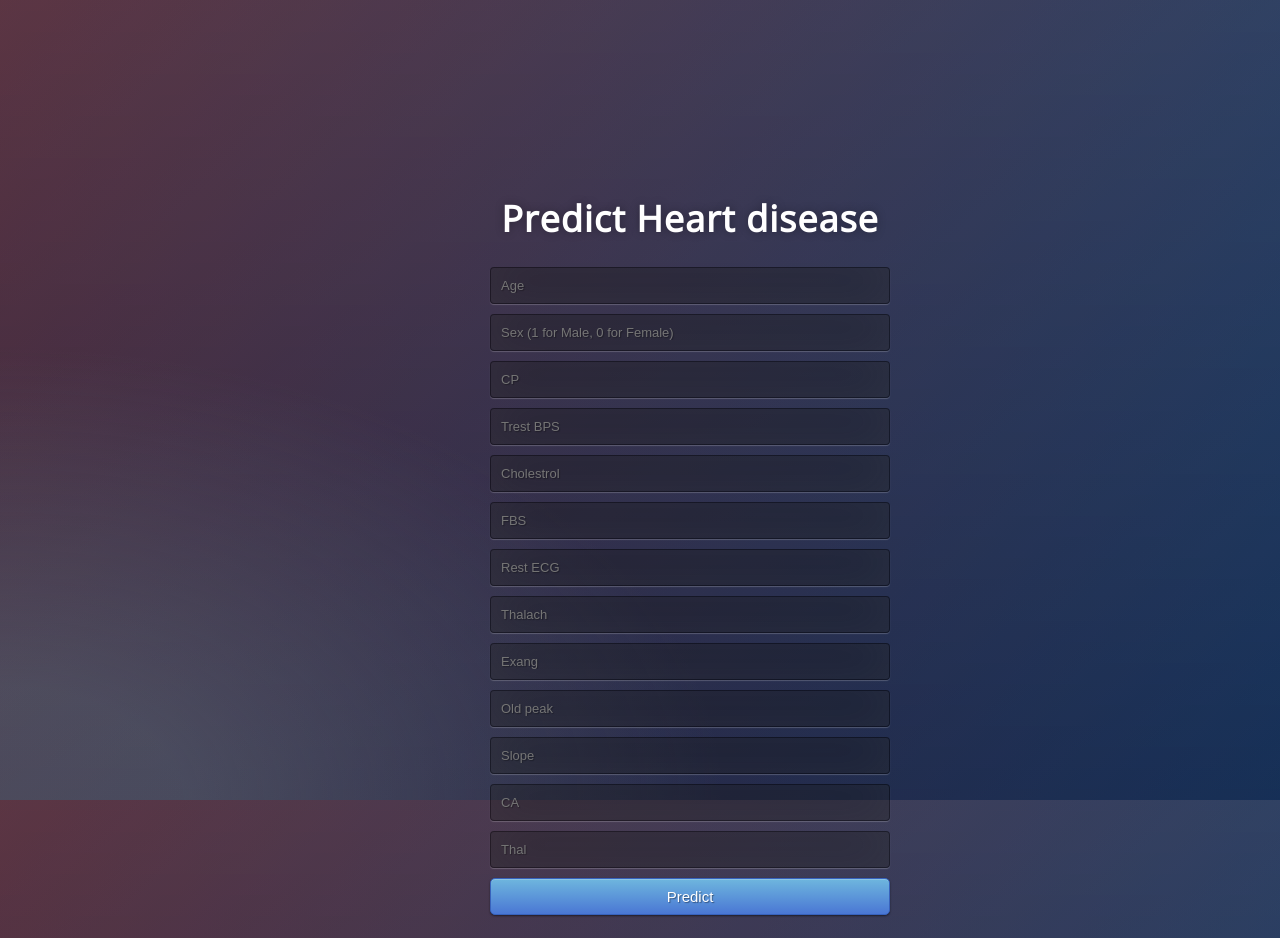
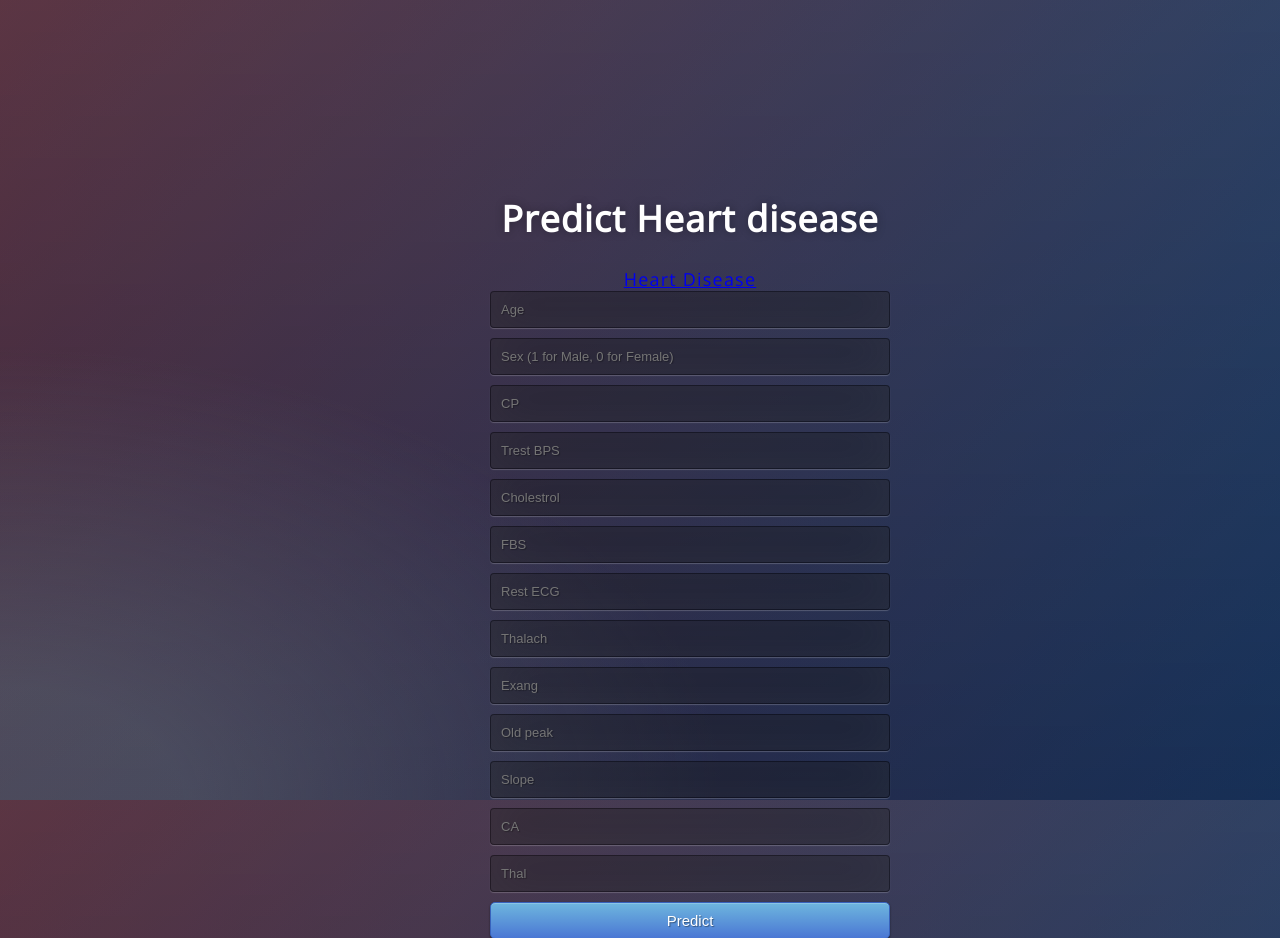
Before and after one commit to tayalmanan28/ML-model, a Flask app: page / in a window 1280 px wide. Shown: the top 938 px of the page. Run offline with Flask 2, Linux system fonts and the light colour scheme; parts of the project's set-up code (start-up, migrations or seed data) failed here and were passed over.

Commit message:
Update home.html

```diff
--- a/templates/home.html
+++ b/templates/home.html
@@ -14,7 +14,7 @@
 <body>
  <div class="login">
 	<h1>Predict Heart disease</h1>
-
+     <a class="nav-link" href="heart.html">Heart Disease</a>
      <!-- Form to enter new data for predictions  -->
     <form action="{{ url_for('predict')}}"method="POST">
       <input type="text" name="age" placeholder="Age" required="required" /><br>
```
